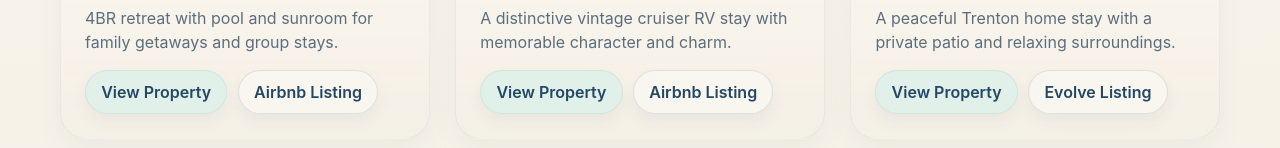
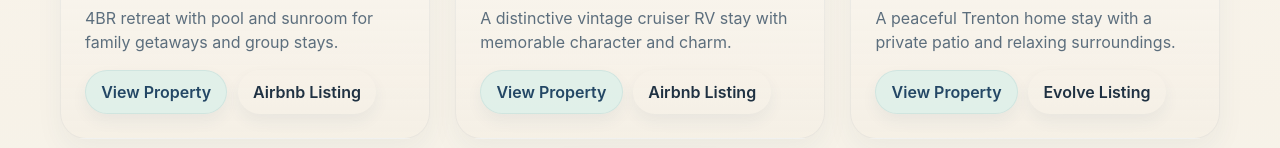
Before and after one commit to masterhavik/sweet-escape-website-2026, a React (Vite) app: page / in a window 1280 px wide. Shown: the part 721-869 px from the top of the page. Built offline with nearby package versions, Linux system fonts and the light colour scheme.

Commit message:
Use PMS platform colors for homepage listing buttons

```diff
--- a/src/pages/HomePage.tsx
+++ b/src/pages/HomePage.tsx
@@ -1,5 +1,6 @@
 import { Link } from 'react-router-dom';
 import { properties } from '../data/properties';
+import { getPlatformButtonClass } from '../data/platformPalette';
 import { siteHero } from '../data/site';
 import { testimonials } from '../data/testimonials';
 
@@ -41,7 +42,7 @@ export function HomePage() {
                     View Property
                   </Link>
                   <a
-                    className="button button--ghost"
+                    className={`button ${getPlatformButtonClass(property.externalBookingLabel)}`}
                     href={property.bookingUrl}
                     target="_blank"
                     rel="noreferrer"
```
